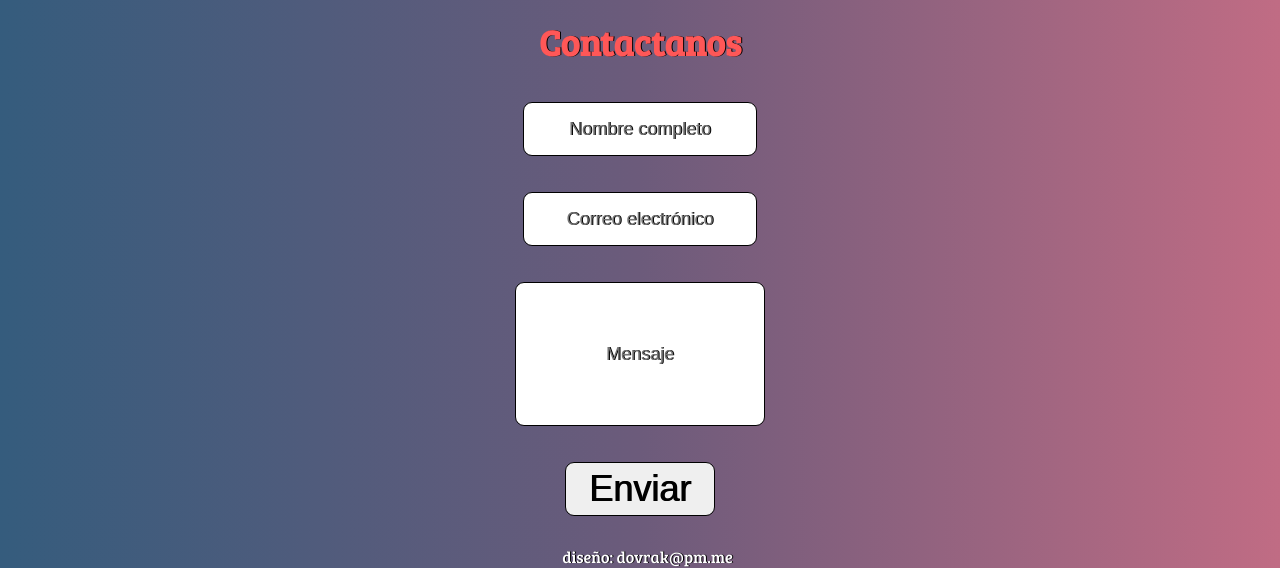
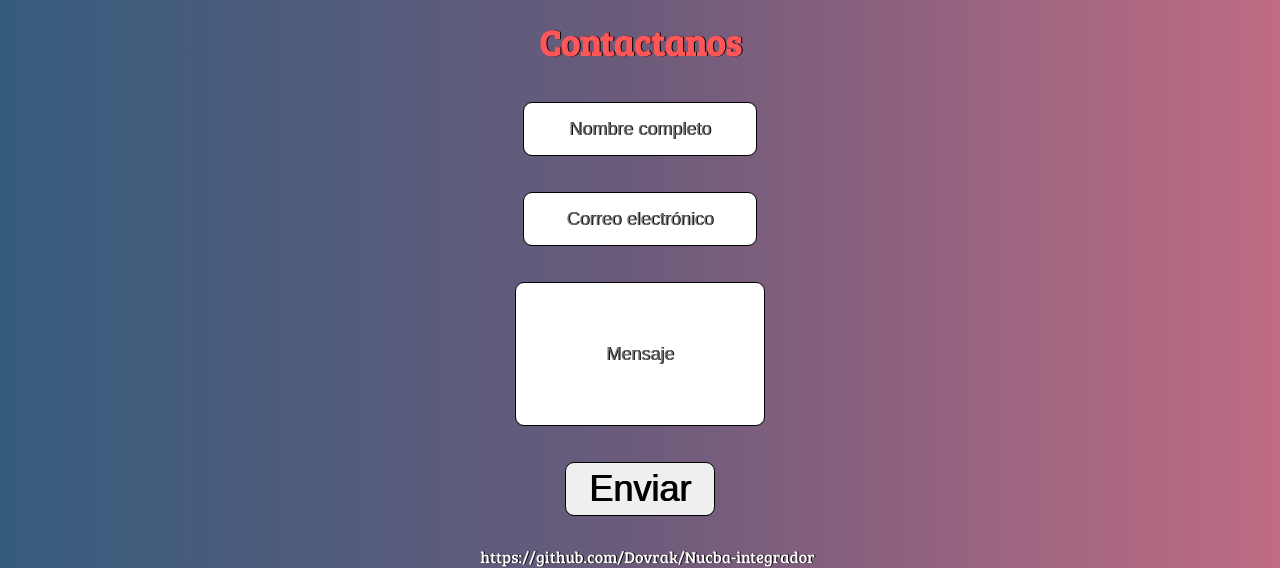
Before and after one commit to Dbravi/Nucba-integrador, a plain HTML site: page index.html in a window 1280 px wide. Shown: the part 2233-2801 px from the top of the page. Drawn offline with Linux system fonts and the light colour scheme.

Commit message:
add final version

```diff
--- a/index.html
+++ b/index.html
@@ -81,7 +81,7 @@
         alt="Logo de whatsapp y telefono de contacto" /></a>
     </div>
 
-    <p class="copyright" style="text-align: center;">diseño: dovrak@pm.me</p>
+    <p class="copyright" style="text-align: center;">https://github.com/Dovrak/Nucba-integrador</p>
   </main>
   <script>
     function myFunction() {
```
